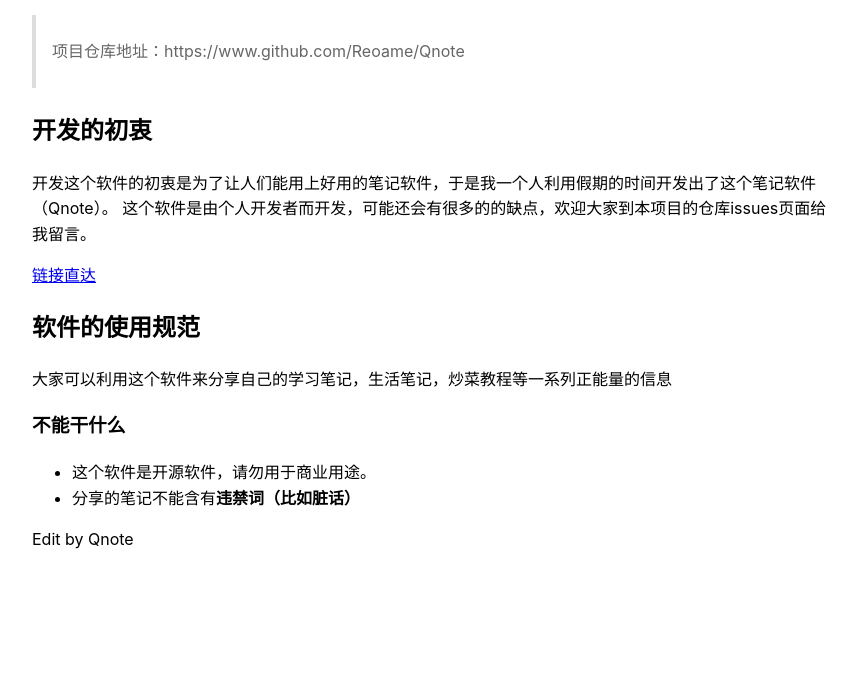
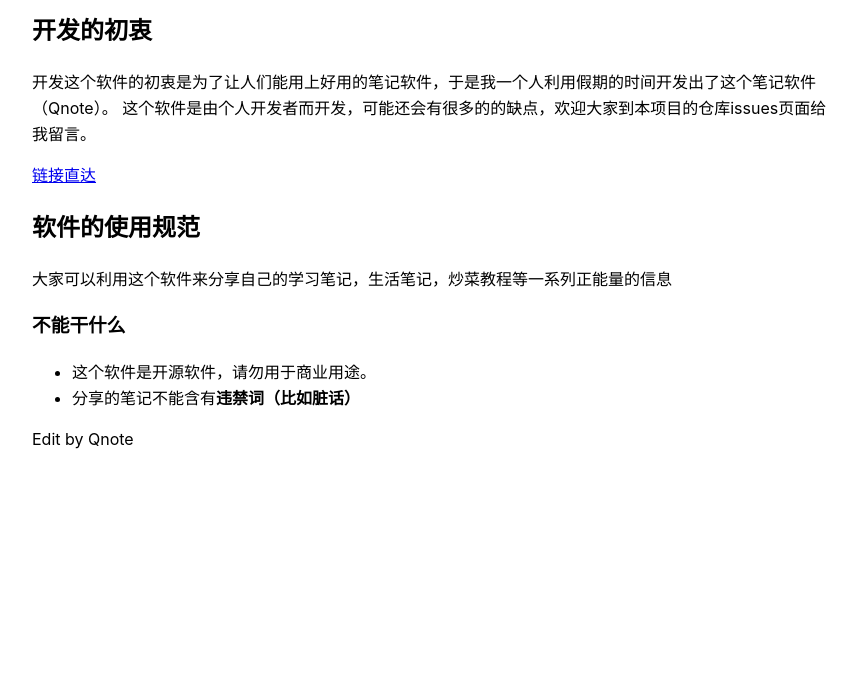
Before and after one commit to Chenstoner/Mypage, a plain HTML site: page about.html in a window 1280 px wide. Shown: the part 102-800 px from the top of the page, without its empty margins (208-1064 px from the left). Drawn offline with Linux system fonts and the light colour scheme.

Commit message:
Update about.html

```diff
--- a/about.html
+++ b/about.html
@@ -51,13 +51,11 @@
 </head>
 <body>
     <h1>关于Qnote</h1>
-<blockquote>
-<p>项目仓库地址：https://www.github.com/Reoame/Qnote</p>
-</blockquote>
+
 <h2>开发的初衷</h2>
 <p>开发这个软件的初衷是为了让人们能用上好用的笔记软件，于是我一个人利用假期的时间开发出了这个笔记软件（Qnote）。
 这个软件是由个人开发者而开发，可能还会有很多的的缺点，欢迎大家到本项目的仓库issues页面给我留言。</p>
-<p><a href="https://www.github.com/Reoame/Qnote">链接直达</a></p>
+<p><a href="https://www.github.com/Reoame/reoame.github.io">链接直达</a></p>
 <h2>软件的使用规范</h2>
 <p>大家可以利用这个软件来分享自己的学习笔记，生活笔记，炒菜教程等一系列正能量的信息</p>
 <h3>不能干什么</h3>
```
